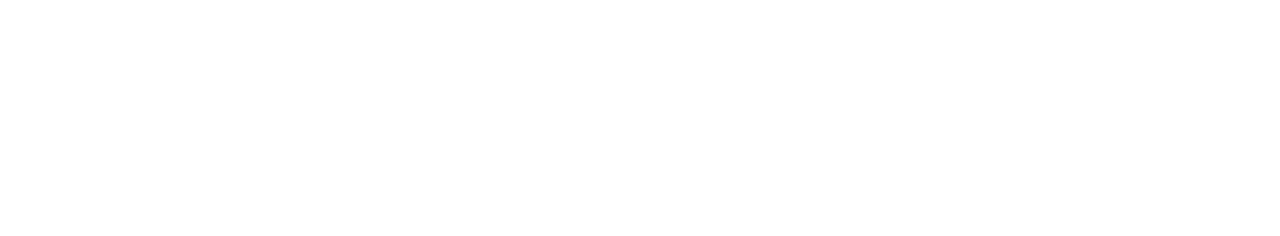
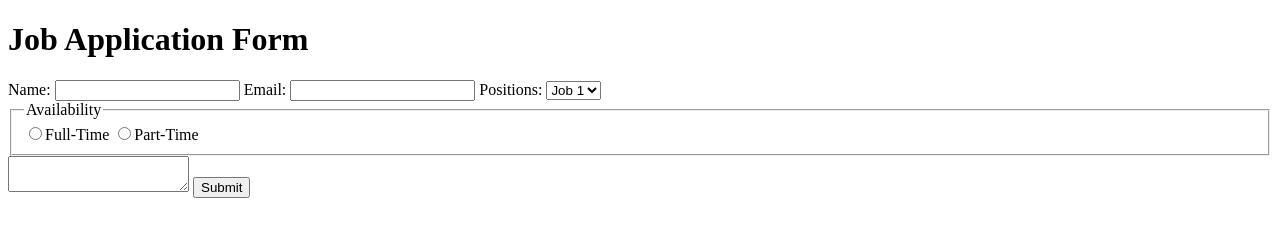
Before and after one commit to alejaalvar/build-a-job-application-form, a plain HTML site: page index.html in a window 1280 px wide. Drawn offline with Linux system fonts and the light colour scheme.

Commit message:
Create basic structure of page.

```diff
--- a/index.html
+++ b/index.html
@@ -8,7 +8,34 @@
 </head>
 <body>
     <main>
-        <!-- Add content -->
+        <h1>Job Application Form</h1>
+
+        <div class="container">
+            <form>
+                <label for="name">Name:</label>
+                <input type="text" id="name"></input>
+
+                <label for="email">Email:</label>
+                <input type="email" id="email"></input>
+
+                <label for="position">Positions:</label>
+                <select id="position">
+                    <option>Job 1</option>
+                    <option>Job 2</option>
+                    <option>Job 3</option>
+                </select>
+
+                <fieldset class="radio-group">
+                    <legend>Availability</legend>
+                    <input name="availability" type="radio">Full-Time</input>
+                    <input name="availability" type="radio">Part-Time</input>
+                </fieldset>
+
+                <textarea id="message"></textarea>
+                <button type="submit">Submit</button>
+            </form>
+        </div>
+
     </main>
 </body>
 </html>
```
